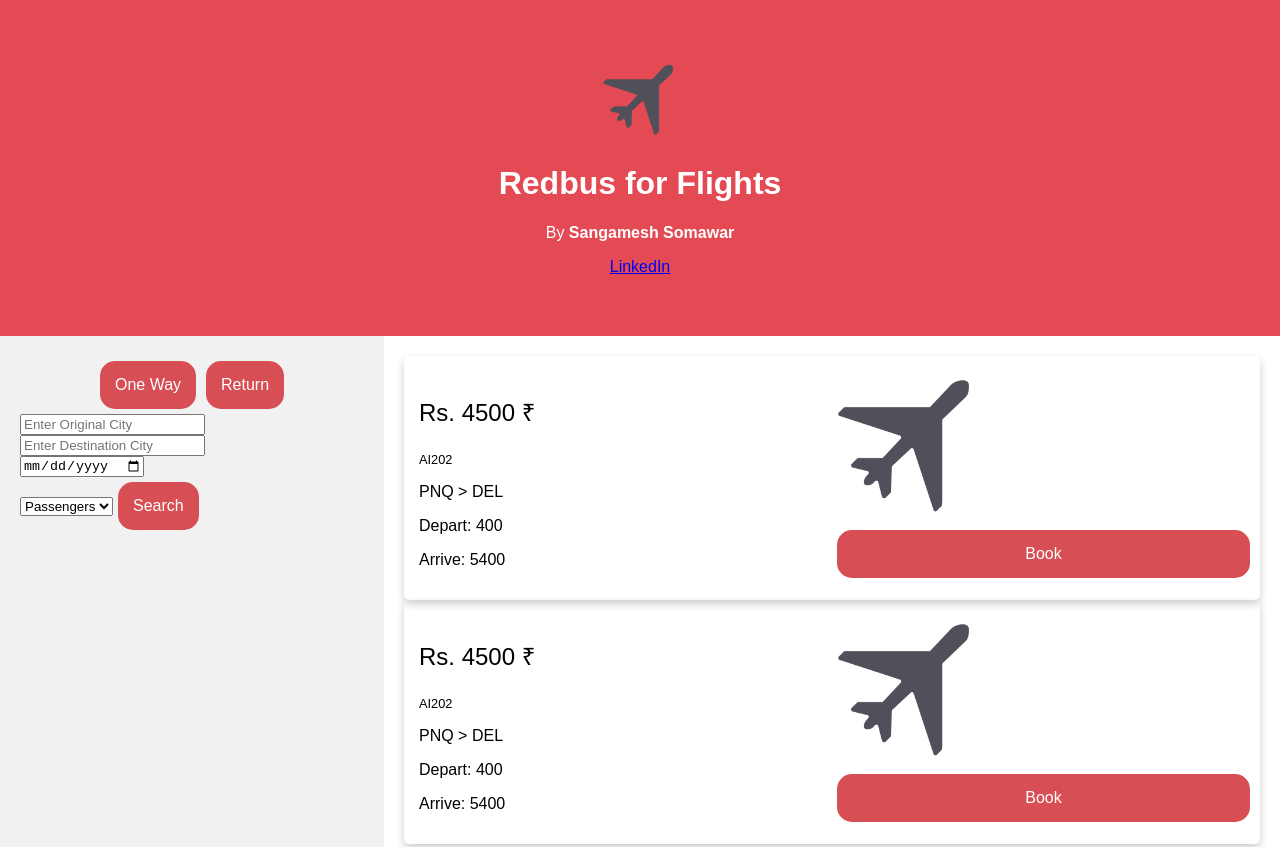
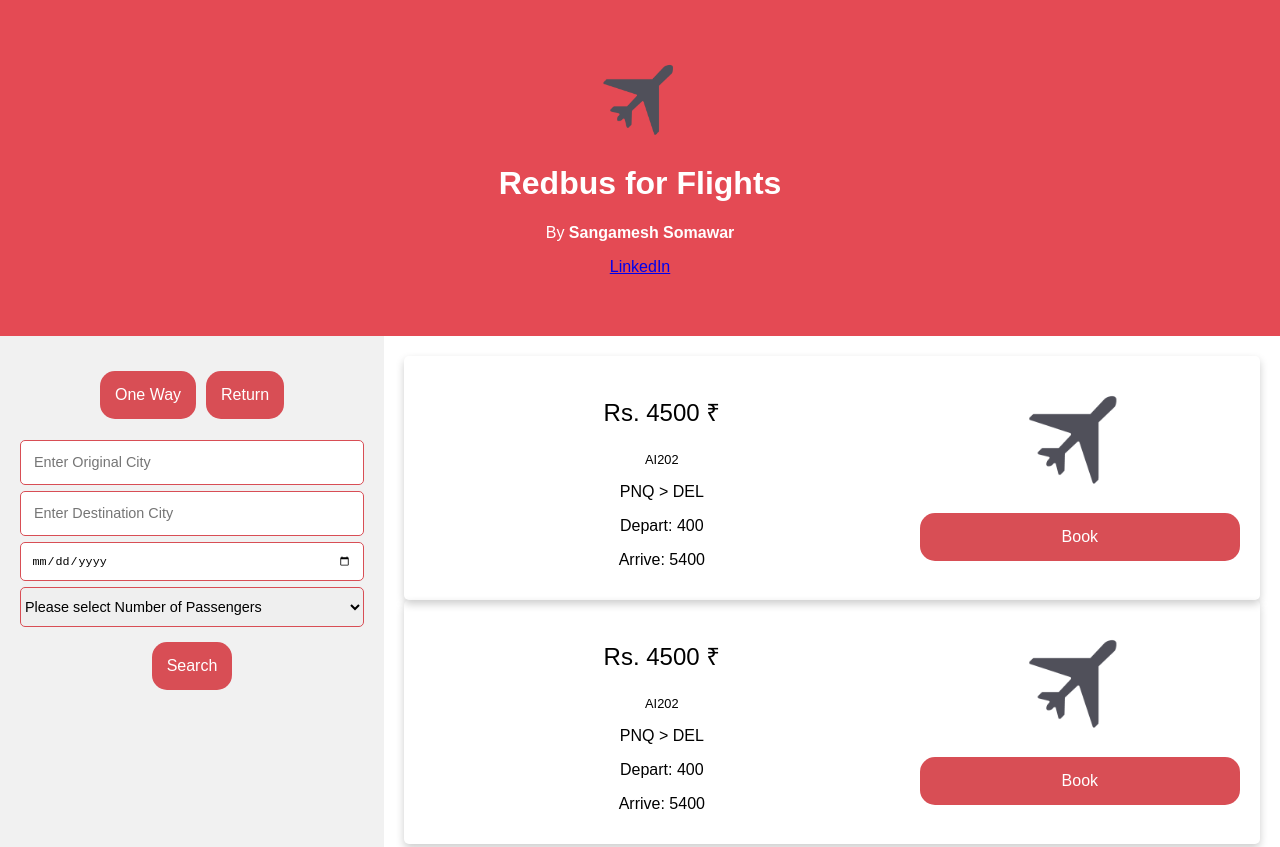
Before and after one commit to sangamesh1439/RedBusForFlights, a React app: page / in a window 1280 px wide. Shown: the top 847 px of the page. Built offline with nearby package versions, Linux system fonts and the light colour scheme.

Commit message:
changes for design

```diff
--- a/public/index.html
+++ b/public/index.html
@@ -19,7 +19,7 @@
       work correctly both with client-side routing and a non-root public URL.
       Learn how to configure a non-root public URL by running `npm run build`.
     -->
-    <title>React App</title>
+    <title>RedBusFlights</title>
   </head>
   <body>
     <noscript>
--- a/src/components/DataList/DataList.css
+++ b/src/components/DataList/DataList.css
@@ -0,0 +1,10 @@
+.data-list{
+    border: 1px solid #D84E55!important;
+    border-radius: 5px;
+    width: 100%;
+    font-size: .9em;
+    margin: 6px 0 0;
+    padding: .9em;
+    line-height: 1.2em;
+    box-shadow: none;
+}
--- a/src/components/DataList/DataList.js
+++ b/src/components/DataList/DataList.js
@@ -5,7 +5,7 @@
     let { name, placeholder, data, selected } = this.props;
     return (
       <div className="">
-        <input list={name} placeholder={placeholder} onChange={(e) => { selected(e.target.value) }} />
+        <input className="data-list" list={name} placeholder={placeholder} onChange={(e) => { selected(e.target.value) }} />
         <datalist id={name} >
           {
             data.map((item, index) => {
--- a/src/components/FlightView/FlightView.css
+++ b/src/components/FlightView/FlightView.css
@@ -13,19 +13,23 @@
 }
 
 .booking-img{
-    max-width: 150;
-    max-height: 150px;
+    max-width: 100;
+    max-height: 100px;
     align-self: center
-
 }
 
 .details {
     flex: 30%;
+    text-align: center;
 }
 
 .booking {
-    flex: 30%;
-width: 50%;}
+    flex: 10%;
+    display: flex;
+    flex-direction: column;
+  justify-content: center;
+  margin: 10px;
+}
 .book-button{
-width: 100%;
+    width: 100%;
 }
--- a/src/components/FlightView/FlightView.js
+++ b/src/components/FlightView/FlightView.js
@@ -16,7 +16,7 @@
             <p>Arrive: {flight.arrive}</p>
           </div>
           <div className="booking">
-            <img class="booking-img" src={booking} alt="" />
+            <img class="booking-img" src={booking} alt="" /><br/>
             <button className="book-button">Book</button>
           </div>
         </div>
--- a/src/containers/SearchBar/SearchBar.css
+++ b/src/containers/SearchBar/SearchBar.css
@@ -1,4 +1,26 @@
 .way-buttons{
     display: flex;
   justify-content: center;
+  margin: 10px;
 }
+.date{
+  border: 1px solid #D84E55!important;
+  border-radius: 5px;
+  width: 100%;
+  font-size: .9em;
+  margin: 6px 0 0;
+  padding: .9em;
+  line-height: 1.2em;
+  box-shadow: none;
+}
+
+.passengers{
+  border: 1px solid #D84E55!important;
+  border-radius: 5px;
+  width: 100%;
+  font-size: .9em;
+  margin: 6px 0 0;
+  height: 40px;
+  line-height: 1.2em;
+  box-shadow: none;
+}
--- a/src/containers/SearchBar/SearchBar.js
+++ b/src/containers/SearchBar/SearchBar.js
@@ -31,7 +31,7 @@
             this.setState({ destinationCity: destinationCity })
           }} />
 
-          <input type="date" placeholder="departureDate" onChange={(e) => {
+          <input type="date" className="date" placeholder="departureDate" onChange={(e) => {
             this.setState({ departureDate: e.target.value })
           }} /> <br />
 
@@ -41,16 +41,16 @@
               null
               :
               <React.Fragment>
-                <input type="date" name="returnDate" onChange={(e) => {
+                <input type="date" className="date" name="returnDate" onChange={(e) => {
                   this.setState({ returnDate: e.target.value })
                 }} /> <br />
               </React.Fragment>
           }
 
-          <select onChange={(e) => {
+          <select className="passengers" onChange={(e) => {
             this.setState({ passengers: e.target.value });
           }}>
-            <option value={0}>Passengers</option>
+            <option value={0}>Please select Number of Passengers</option>
             {
               Array(100).fill(1).map((x, index) => {
                 return <option key={index} value={index + 1}>{index + 1}</option>
@@ -58,10 +58,12 @@
             }
           </select>
 
-          <button type="button" onClick={(e) => {
-            console.log("State : ", this.state);
-            e.preventDefault();
-          }}> Search</button>
+          <div className="way-buttons">
+            <button type="button" onClick={(e) => {
+              console.log("State : ", this.state);
+              e.preventDefault();
+            }}> Search</button>
+          </div>
 
         </form>
       </div >
--- a/src/containers/app/App.css
+++ b/src/containers/app/App.css
@@ -43,6 +43,10 @@
     font-size: 16px;
 }
 
+input {
+    outline:none;
+}
+
 /* Responsive layout - when the screen is less than 700px wide, make the two columns stack on top of each other instead of next to each other */
 @media screen and (max-width: 700px) {
     .row {
```
Also changed, not shown: public/favicon.ico, public/manifest.json.
